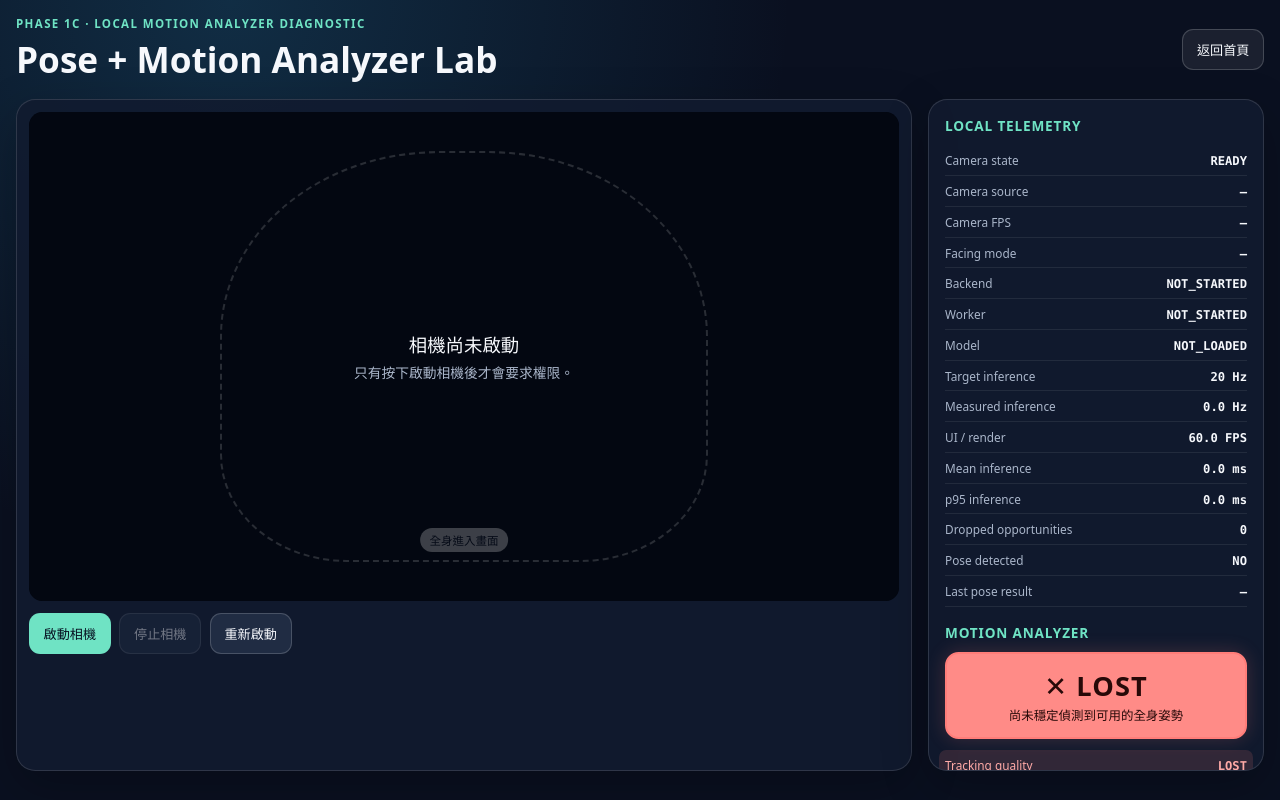
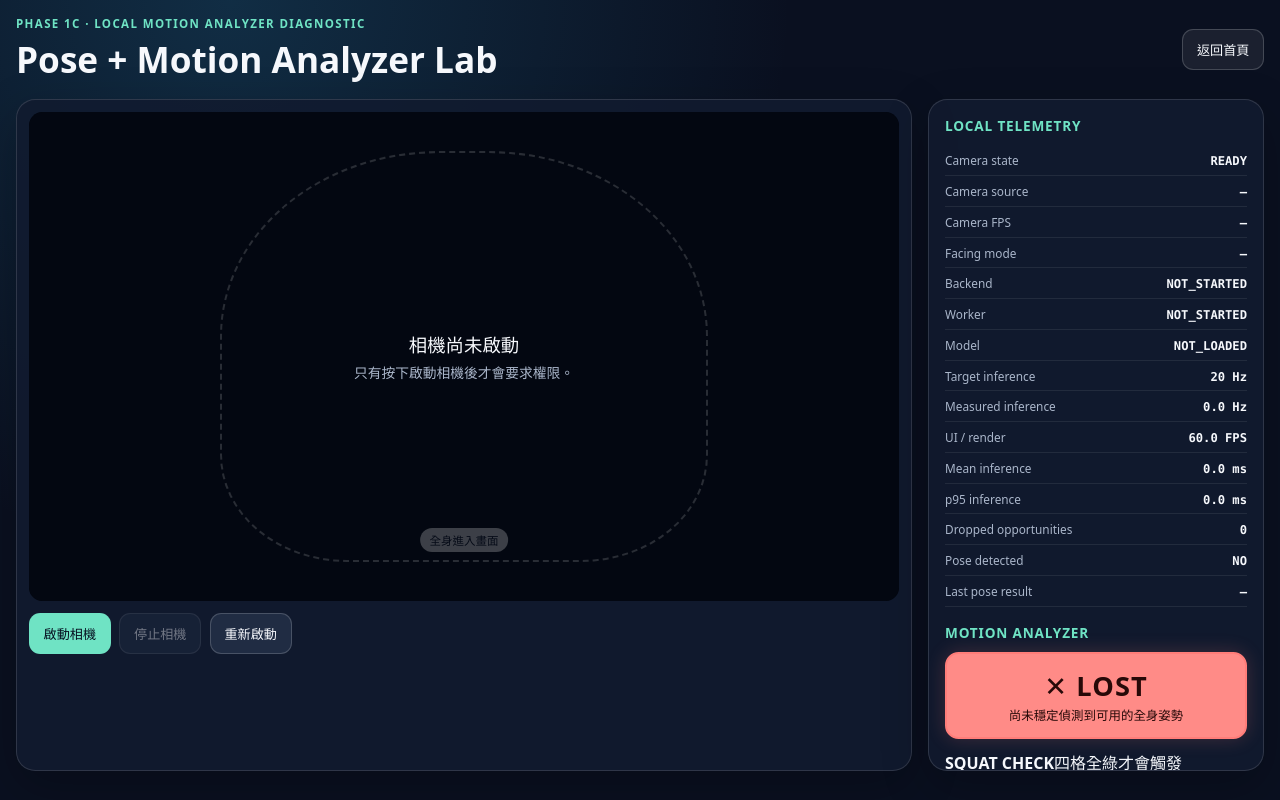
Before and after one commit to jeiwu1020/motion-arcade-oss, a React (Vite) app: page / in a window 1280 px wide. Both pictures are taken after a click on the button "Pose Sensor Lab". Built offline with nearby package versions, Linux system fonts and the light colour scheme.

Commit message:
feat: add distance-readable squat diagnostics

```diff
--- a/src/therapist/sensor-lab/PoseSensorLab.tsx
+++ b/src/therapist/sensor-lab/PoseSensorLab.tsx
@@ -18,6 +18,10 @@ import {
   type PoseSensorFrame,
   type PoseSessionState,
 } from '../../sensors/pose/poseTypes'
+import {
+  PoseSquatDiagnosticTracker,
+  type SquatDiagnosticSnapshot,
+} from './PoseSquatDiagnosticTracker'
 import './PoseSensorLab.css'
 
 interface PoseSensorLabProps {
@@ -137,11 +141,16 @@ function formatNumber(value: number, digits = 1): string {
   return Number.isFinite(value) ? value.toFixed(digits) : '—'
 }
 
+function formatDiagnosticNumber(value: number | null, digits = 2): string {
+  return value === null ? '—' : value.toFixed(digits)
+}
+
 export default function PoseSensorLab({ onExit }: PoseSensorLabProps) {
   const videoRef = useRef<HTMLVideoElement>(null)
   const canvasRef = useRef<HTMLCanvasElement>(null)
   const sessionRef = useRef<PoseSensorSession | null>(null)
   const motionProviderRef = useRef<PoseMotionInputProvider | null>(null)
+  const squatDiagnosticRef = useRef(new PoseSquatDiagnosticTracker())
   const inferenceDurationsRef = useRef<number[]>([])
   const inferenceTimesRef = useRef<number[]>([])
   const [sessionState, setSessionState] = useState<PoseSessionState>('READY')
@@ -149,7 +158,15 @@ export default function PoseSensorLab({ onExit }: PoseSensorLabProps) {
   const [telemetry, setTelemetry] = useState(INITIAL_TELEMETRY)
   const [analyzerDiagnostics, setAnalyzerDiagnostics] =
     useState<PoseMotionAnalyzerSnapshot | null>(null)
+  const [squatDiagnostics, setSquatDiagnostics] = useState<SquatDiagnosticSnapshot>(
+    () => squatDiagnosticRef.current.getSnapshot(),
+  )
   const [error, setError] = useState<{ code: string; message: string } | null>(null)
+
+  const resetSquatDiagnostics = useCallback(() => {
+    squatDiagnosticRef.current.reset()
+    setSquatDiagnostics(squatDiagnosticRef.current.getSnapshot())
+  }, [])
 
   const handleSessionStateChange = useCallback((state: PoseSessionState) => {
     setSessionState(state)
@@ -158,6 +175,7 @@ export default function PoseSensorLab({ onExit }: PoseSensorLabProps) {
       setAnalyzerDiagnostics(
         motionProviderRef.current?.getDiagnostics() ?? null,
       )
+      resetSquatDiagnostics()
     }
     if (state !== 'ERROR') return
 
@@ -182,11 +200,14 @@ export default function PoseSensorLab({ onExit }: PoseSensorLabProps) {
     setAnalyzerDiagnostics(
       motionProviderRef.current?.getDiagnostics() ?? null,
     )
-  }, [])
+    resetSquatDiagnostics()
+  }, [resetSquatDiagnostics])
 
   const handleInferenceResult = useCallback((result: PoseInferenceResult) => {
     if (canvasRef.current) drawPoseFrame(canvasRef.current, result.frame)
     motionProviderRef.current?.ingest(result.frame)
+    squatDiagnosticRef.current.ingest(result.frame)
+    setSquatDiagnostics(squatDiagnosticRef.current.getSnapshot())
     setAnalyzerDiagnostics(
       motionProviderRef.current?.getDiagnostics() ?? null,
     )
@@ -308,6 +329,7 @@ export default function PoseSensorLab({ onExit }: PoseSensorLabProps) {
     }
 
     setError(null)
+    resetSquatDiagnostics()
     inferenceDurationsRef.current = []
     inferenceTimesRef.current = []
     setTelemetry((current) => ({
@@ -344,6 +366,7 @@ export default function PoseSensorLab({ onExit }: PoseSensorLabProps) {
       }))
     } catch (startupError) {
       await motionProviderRef.current?.stop()
+      resetSquatDiagnostics()
       setAnalyzerDiagnostics(
         motionProviderRef.current?.getDiagnostics() ?? null,
       )
@@ -361,6 +384,7 @@ export default function PoseSensorLab({ onExit }: PoseSensorLabProps) {
       sessionRef.current?.stop(),
       motionProviderRef.current?.stop(),
     ])
+    resetSquatDiagnostics()
     const canvas = canvasRef.current
     canvas?.getContext('2d')?.clearRect(0, 0, canvas.width, canvas.height)
     setCameraSettings(null)
@@ -579,6 +603,46 @@ export default function PoseSensorLab({ onExit }: PoseSensorLabProps) {
             <strong>{analyzerBanner.title}</strong>
             <span>{analyzerBanner.detail}</span>
           </div>
+
+          <section
+            className={`pose-squat-diagnostic ${squat > 0 ? 'pose-squat-diagnostic-active' : ''}`}
+            aria-label="深蹲偵測條件"
+          >
+            <div className="pose-squat-diagnostic-heading">
+              <strong>SQUAT CHECK</strong>
+              <span>{squat > 0 ? '✓ DETECTED' : '四格全綠才會觸發'}</span>
+            </div>
+            <div className="pose-squat-check-grid">
+              <SquatCheckCard
+                label="全身"
+                passed={squatDiagnostics.fullBodyValid}
+                waiting={sessionState !== 'RUNNING'}
+                detail="雙膝＋雙腳踝"
+              />
+              <SquatCheckCard
+                label="髖部深度"
+                passed={squatDiagnostics.depthPass}
+                waiting={!squatDiagnostics.baselineReady}
+                detail={`${formatDiagnosticNumber(squatDiagnostics.hipDepthBodyUnits)} / ${squatDiagnostics.requiredHipDepthBodyUnits.toFixed(2)}`}
+              />
+              <SquatCheckCard
+                label="膝角"
+                passed={squatDiagnostics.kneePass}
+                waiting={!squatDiagnostics.baselineReady || !squatDiagnostics.fullBodyValid}
+                detail={`${formatDiagnosticNumber(squatDiagnostics.averageKneeAngleDegrees, 0)}° / ≤${squatDiagnostics.maximumKneeAngleDegrees.toFixed(0)}°`}
+              />
+              <SquatCheckCard
+                label="連續幀"
+                passed={squatDiagnostics.candidatePass || squat > 0}
+                waiting={!squatDiagnostics.baselineReady}
+                detail={`${squatDiagnostics.candidateFrames} / ${squatDiagnostics.requiredCandidateFrames}`}
+              />
+            </div>
+            <p className="pose-squat-detail-line">
+              左膝 {formatDiagnosticNumber(squatDiagnostics.leftKneeAngleDegrees, 0)}° · 右膝 {formatDiagnosticNumber(squatDiagnostics.rightKneeAngleDegrees, 0)}° · baseline {squatDiagnostics.baselineReady ? 'READY' : `${Math.round(squatDiagnostics.baselineProgress * 100)}%`}
+            </p>
+          </section>
+
           <dl>
             <TelemetryRow
               label="Tracking quality"
@@ -659,6 +723,27 @@ export default function PoseSensorLab({ onExit }: PoseSensorLabProps) {
   )
 }
 
+function SquatCheckCard({
+  label,
+  passed,
+  waiting,
+  detail,
+}: {
+  readonly label: string
+  readonly passed: boolean
+  readonly waiting: boolean
+  readonly detail: string
+}) {
+  const state = waiting ? 'wait' : passed ? 'pass' : 'fail'
+  return (
+    <div className={`pose-squat-check pose-squat-check-${state}`}>
+      <strong>{label}</strong>
+      <b>{waiting ? '…' : passed ? '✓' : '✕'}</b>
+      <span>{detail}</span>
+    </div>
+  )
+}
+
 function TelemetryRow({
   label,
   value,
```
